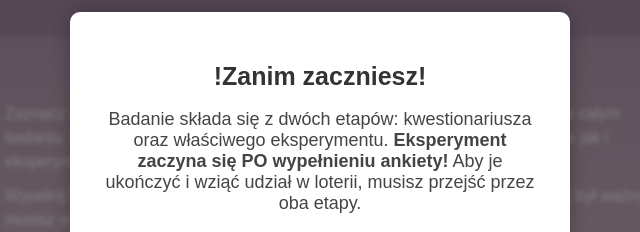
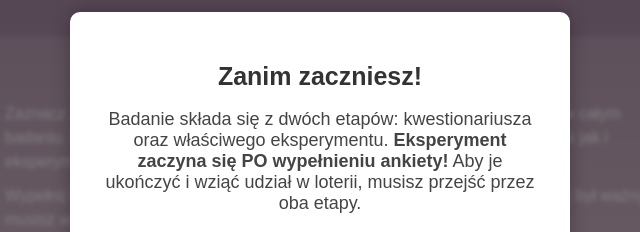
Before and after one commit to MBee999/online-dating-symulacja, a website: page index.html in a window 1280 px wide. Shown: the part 234-466 px from the top of the page, 320-960 px from the left. Drawn offline with Linux system fonts and the light colour scheme.

Commit message:
Update index.html

```diff
--- a/index.html
+++ b/index.html
@@ -823,7 +823,7 @@ function updateProgress(percentage) {
   z-index: 9999; backdrop-filter: blur(2px);">
 
   <div style="background: white; padding: 30px; border-radius: 10px; max-width: 500px; text-align: center; box-shadow: 0 0 20px rgba(0,0,0,0.3);">
-    <h2 style="font-size: 25px; margin-bottom: 15px; color: #333;"><strong>!Zanim zaczniesz!</strong></h2>
+    <h2 style="font-size: 25px; margin-bottom: 15px; color: #333;"><strong>Zanim zaczniesz!</strong></h2>
     <p style="font-size: 18px; color: #444;">
       Badanie składa się z dwóch etapów: kwestionariusza oraz właściwego eksperymentu. <strong>Eksperyment zaczyna się PO wypełnieniu ankiety!</strong>
       Aby je ukończyć i wziąć udział w loterii, musisz przejść przez oba etapy.
```
